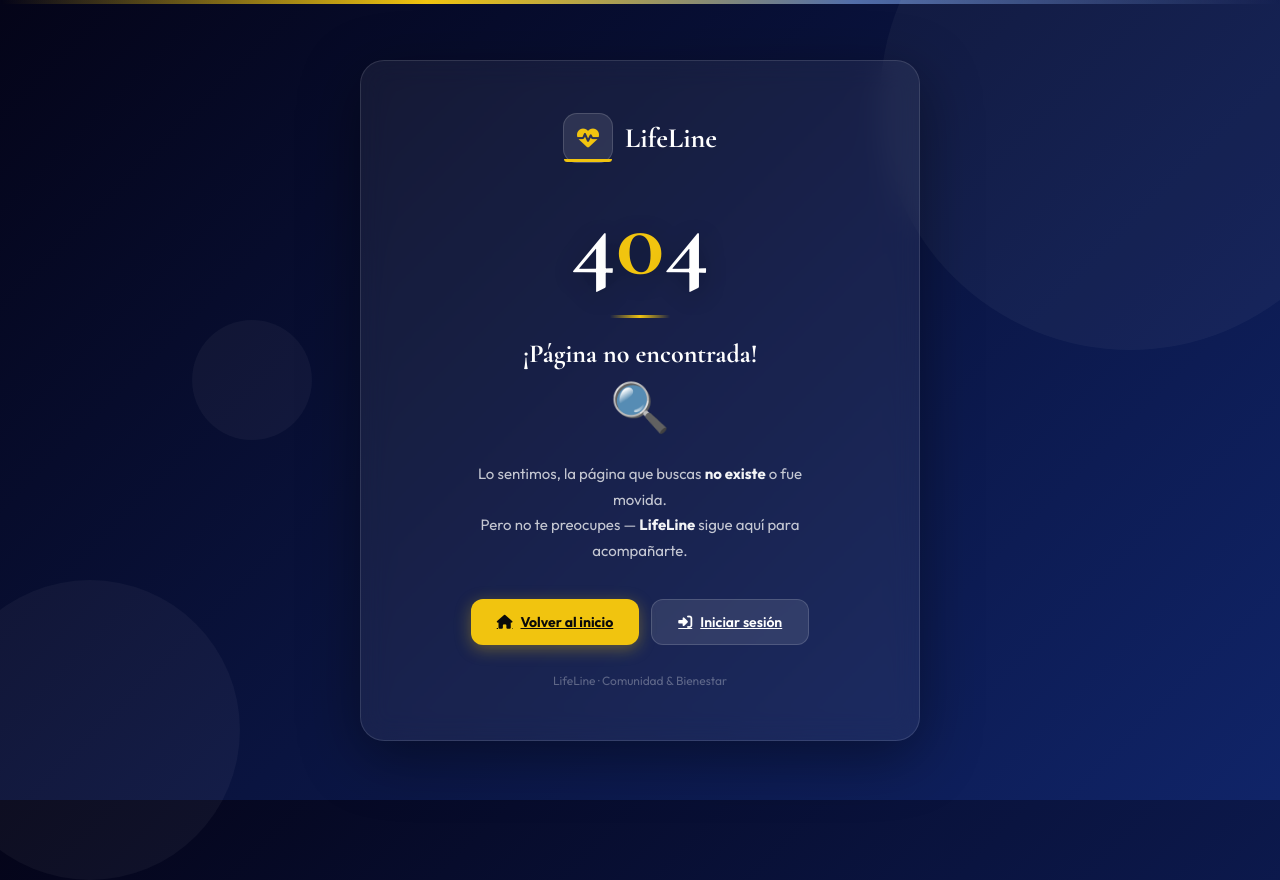
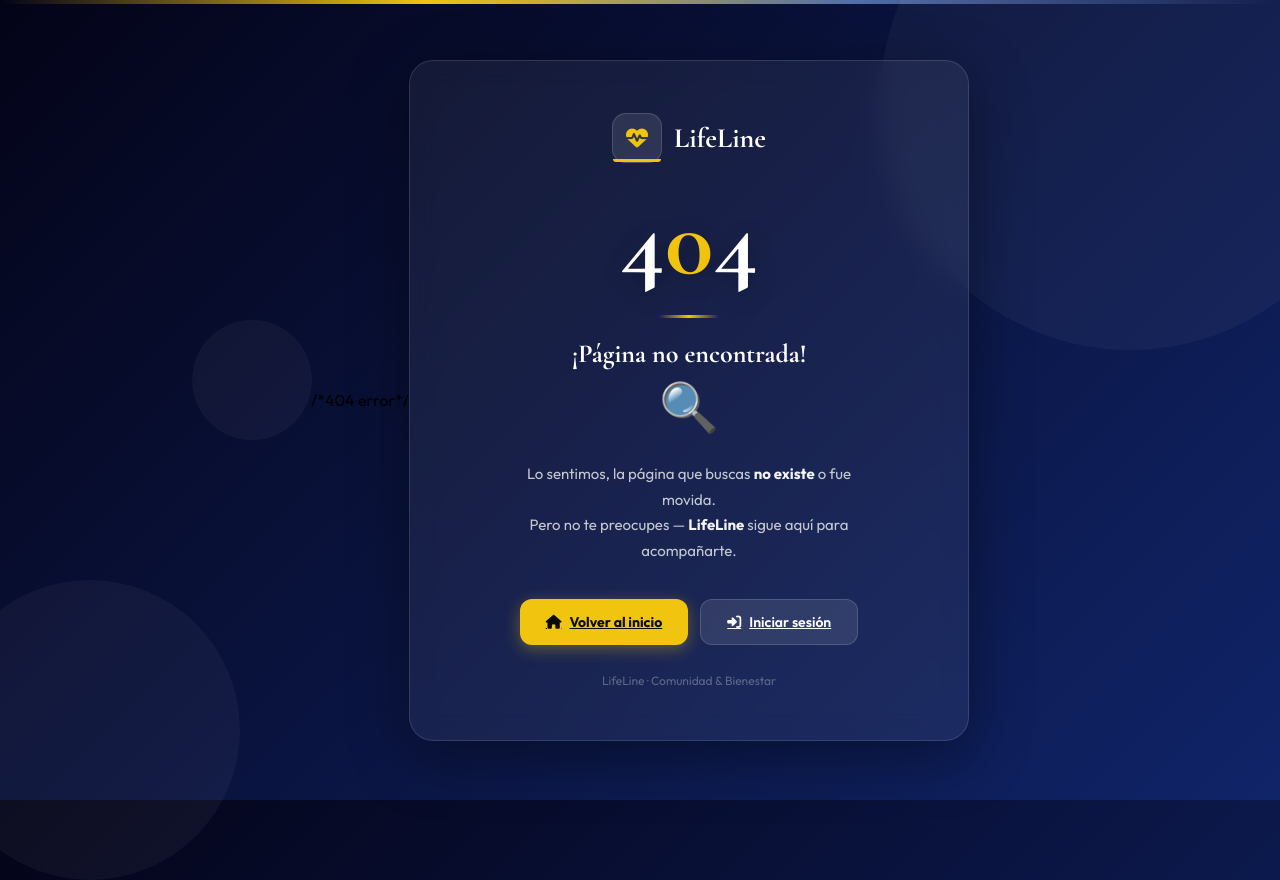
Before and after one commit to jbustoturga-cmd/life_line_python, a Django app: template lifeline_proyecto/templates/404.html in a window 1280 px wide; the page is wider, and only the part inside the window is pictured. Run offline with Django 5.2, Linux system fonts and the light colour scheme; the template is opened without the code that fills it, so the values that code supplies are empty.

Commit message:
html error 404

```diff
--- a/lifeline_proyecto/templates/404.html
+++ b/lifeline_proyecto/templates/404.html
@@ -1,6 +1,6 @@
 {% load static %}
 <!DOCTYPE html>
-<html lang="es">
+<html lang="es"> /*404 error*/
 <head>
 <meta charset="UTF-8"><meta name="viewport" content="width=device-width, initial-scale=1.0">
 <title>LifeLine — Página no encontrada</title>
```
